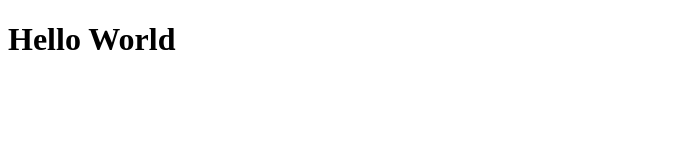
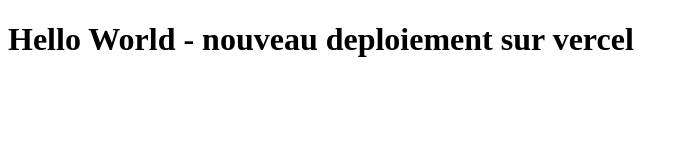
Before and after one commit to syaob/demo-ci-nodejs, a website: page public/index.html in a window 1280 px wide. Shown: the whole page, without its empty margins (0-688 px from the left). Drawn offline with Linux system fonts and the light colour scheme.

Commit message:
test nouveau deploiement sur vercel

```diff
--- a/public/index.html
+++ b/public/index.html
@@ -5,6 +5,6 @@
   <title>Hello from Vercel</title>
 </head>
 <body>
-  <h1>Hello World</h1>
+  <h1>Hello World - nouveau deploiement sur vercel</h1>
 </body>
 </html>
```
